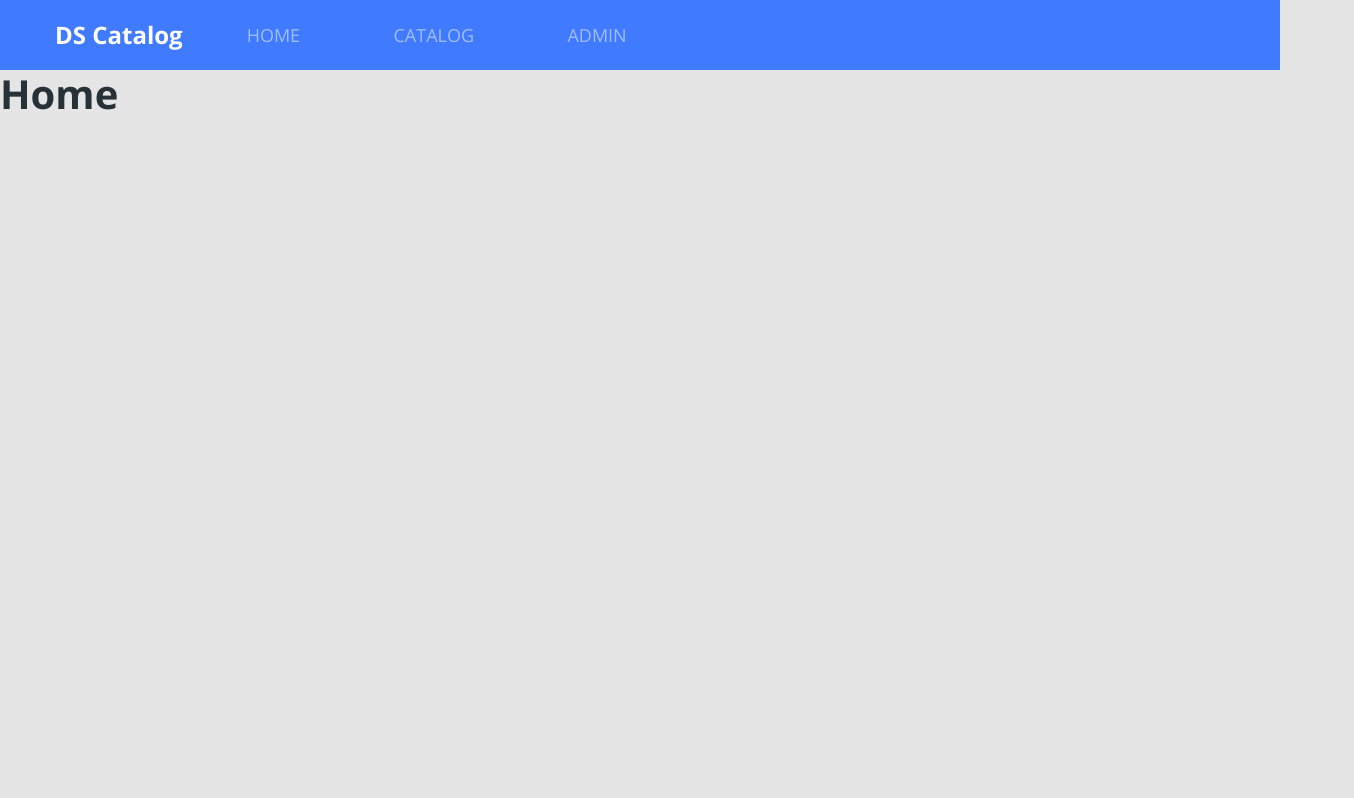
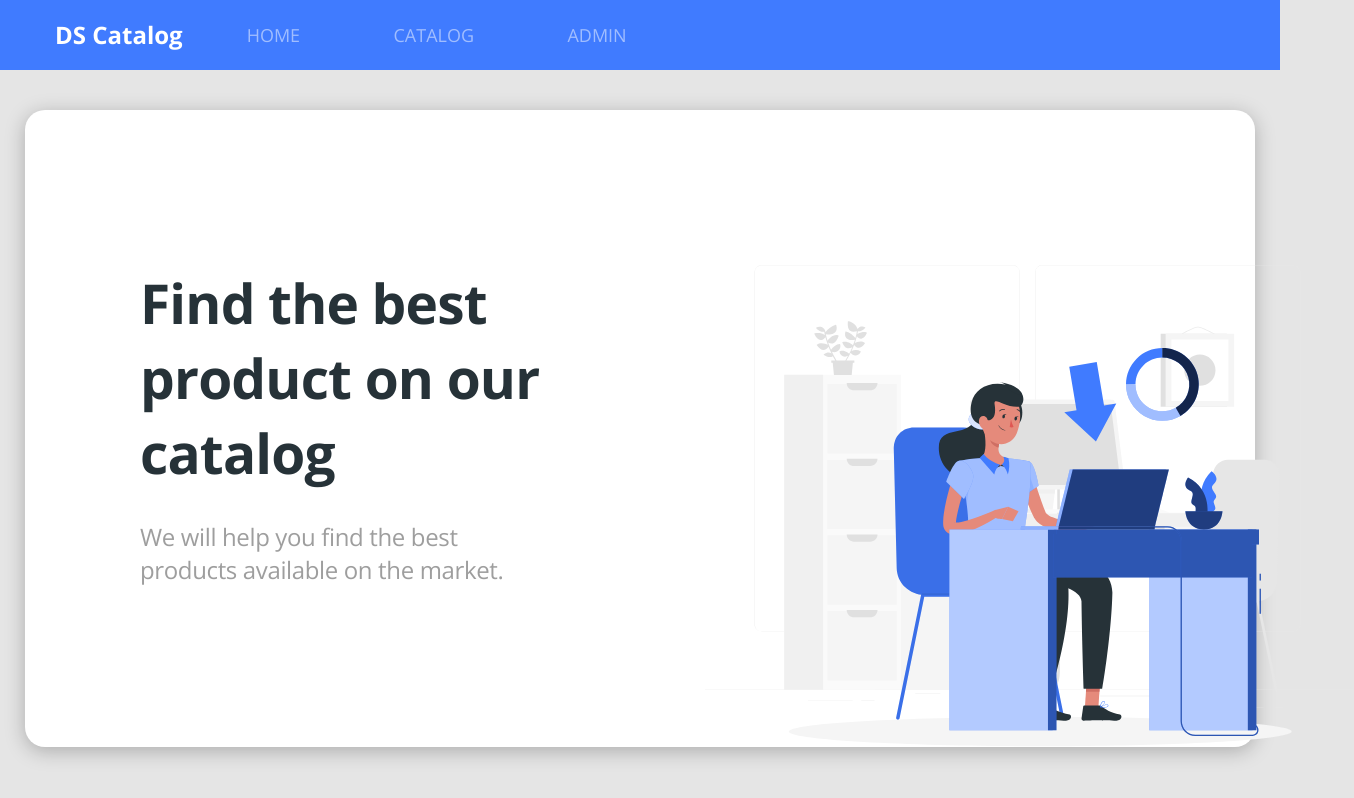
Before and after one commit to srosajazz/e-catalog, a React (Create React App) app in the folder front-web/: page / in a window 1280 px wide. Shown: the whole page, 1354 px wide, since content can reach past the window. Built offline with nearby package versions, Linux system fonts and the light colour scheme.

Commit message:
Add Home page

```diff
--- a/front-web/src/pages/Home/index.tsx
+++ b/front-web/src/pages/Home/index.tsx
@@ -1,6 +1,22 @@
+import { ReactComponent as MainImage } from '../../core/assets/images/main-image.svg';
+
+import './styles.scss';
+
 const Home = () => (
-  <div>
-    <h1>Home</h1>
+  <div className="home-container">
+    <div className="row home-content">
+      <div className="col-6">
+        <h1 className="text-title">Find the best product on our catalog </h1>
+
+        <p className="text-subtitle">
+          We will help you find the best <br />
+          products available on the market.
+        </p>
+      </div>
+      <div className="col-6">
+        <MainImage className="main-image" />
+      </div>
+    </div>
   </div>
 );
 
--- /dev/null
+++ b/front-web/src/pages/Home/styles.scss
@@ -0,0 +1,27 @@
+.home-container {
+  margin-top: 40px;
+  padding-left: 40px;
+  padding-right: 40px;
+}
+
+.home-content {
+  background: #fff;
+  box-shadow: 0px 4px 20px rgba(0, 0, 0, 0.25);
+  border-radius: 20px;
+  padding-top: 155px;
+  padding-left: 100px;
+}
+
+.text-title {
+  font-size: 55px;
+  line-height: 75px;
+  letter-spacing: -0.015em;
+}
+
+.text-subtitle {
+  font-size: 24px;
+  line-height: 33px;
+  letter-spacing: -0.015em;
+  color: #9e9e9e;
+  margin-top: 30px;
+}
```
Also changed, not shown: front-web/src/core/assets/images/main-image.svg (added), 1 other file (tests, documents, lock files or other folders).
